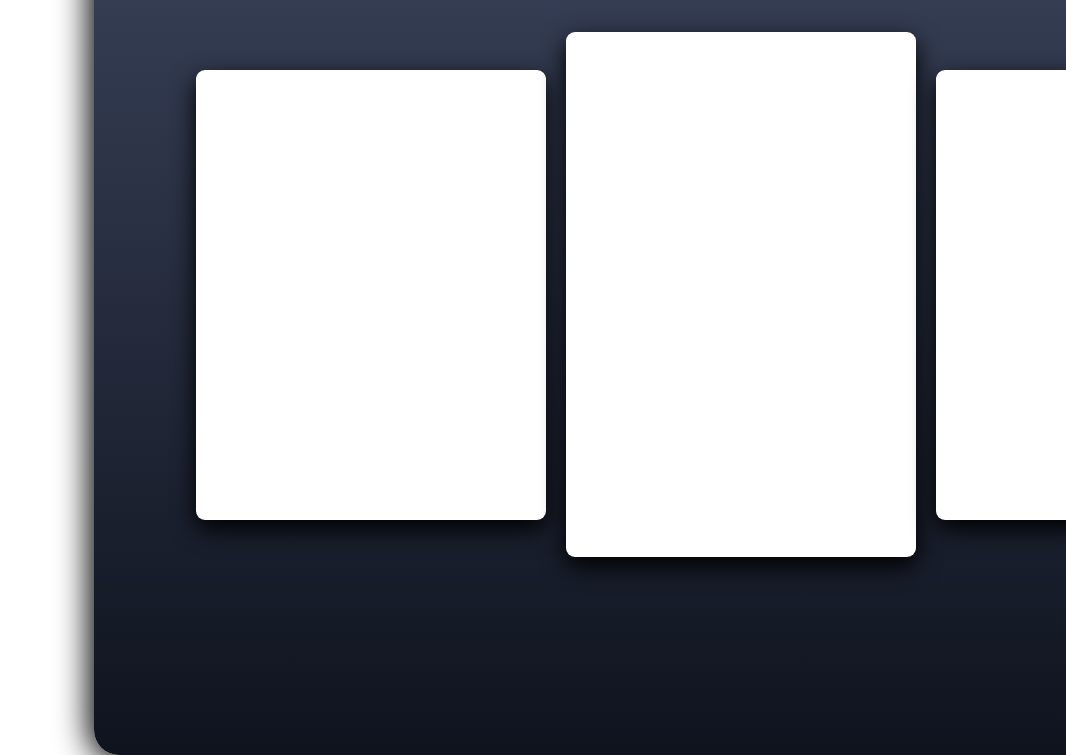
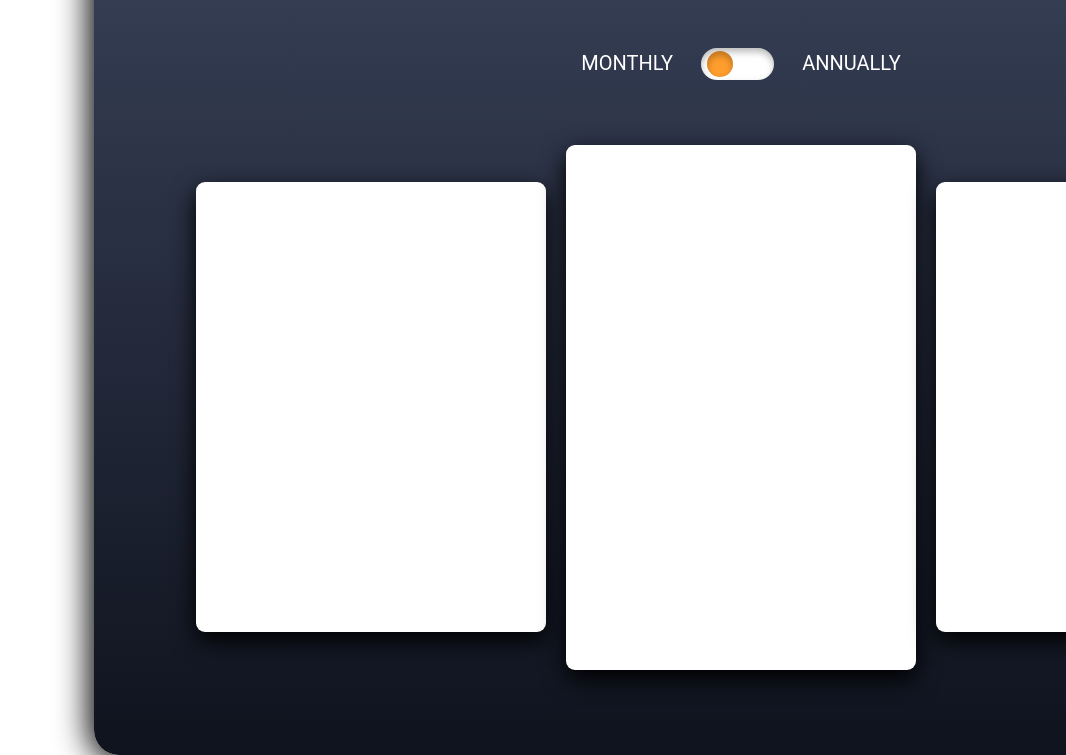
Before and after one commit to mmamrila/toggle-pricing, a plain HTML site: page index.html in a window 1280 px wide. Shown: the part 178-933 px from the top of the page, without its empty margins (214-1280 px from the left). Drawn offline with Linux system fonts and the light colour scheme.

Commit message:
toggle slider

```diff
--- a/index.html
+++ b/index.html
@@ -15,7 +15,12 @@
     <div class="main">
       <p class="content">CHOOSE YOUR PLAN</p>
       <div class="toggle">
-
+        <p class="monthly">MONTHLY</p>
+        <label class="switch">
+          <input type="checkbox">
+          <span class="slider"></span>
+        </label>
+        <p class="annually">ANNUALLY</p>
       </div>
       <div class="pricing">
         <div class="left">
--- a/style.css
+++ b/style.css
@@ -67,3 +67,104 @@ body {
   flex-direction: row;
   justify-content: center;
 }
+
+.toggle {
+  display: flex;
+  justify-content: center;
+  align-items: center;
+  margin-bottom: 49px;
+}
+
+.monthly {
+  font-family: "roboto", sans-serif;
+  font-weight: 400;
+  font-size: 20px;
+  line-height: 23.44px;
+  color: #FFFFFF;
+  margin-right: 28px;
+}
+
+.monthly:after {
+  font-family: "roboto", sans-serif;
+  font-weight: 400;
+  font-size: 20px;
+  line-height: 23.44px;
+  color: #FF9E2D;
+  margin-right: 28px;
+}
+
+.annually {
+  font-family: "roboto", sans-serif;
+  font-weight: 400;
+  font-size: 20px;
+  line-height: 23.44px;
+  color: #FFFFFF;
+  margin-left: 28px;
+}
+
+.annually:after {
+  font-family: "roboto", sans-serif;
+  font-weight: 400;
+  font-size: 20px;
+  line-height: 23.44px;
+  color: #FF9E2D;
+  margin-left: 28px;
+}
+
+.switch {
+  position: relative;
+  display: inline-block;
+  width: 73px;
+  height: 32px;
+}
+
+.switch input {
+  opacity: 0;
+  width: 0;
+  height: 0;
+}
+
+.slider {
+  position: absolute;
+  cursor: pointer;
+  top: 0;
+  left: 0;
+  right: 0;
+  bottom: 0;
+  background-color: #FFFFFF;
+  border-radius: 30px;
+  box-shadow: inset 0px 4px 7px rgba(0, 0, 0, 0.27);
+  transition: .4s;
+  -webkit-transition: .4s;
+}
+
+.slider:before {
+  position: absolute;
+  content: "";
+  height: 26px;
+  width: 26px;
+  left: 6px;
+  bottom: 3px;
+  background-color: #FF9E2D;
+  border-radius: 50%;
+  box-shadow: inset 0px 4px 7px rgba(0, 0, 0, 0.27);
+  transition: .4s;
+  -webkit-transition: .4s;
+}
+
+input:checked + .slider {
+  background-color: #FFFFFF;
+  box-shadow: inset 0px 4px 7px rgba(0, 0, 0, 0.27);
+}
+
+input:focus + .slider {
+  box-shadow: 0 0 1px #FFFFFF;
+  box-shadow: inset 0px 4px 7px rgba(0, 0, 0, 0.27);
+}
+
+input:checked + .slider:before {
+  transform: translateX(34px);
+  -ms-transform: translateX(34px);
+  -webkit-transform: translateX(34px);
+  box-shadow: inset 0px 4px 7px rgba(0, 0, 0, 0.27);
+}
```
